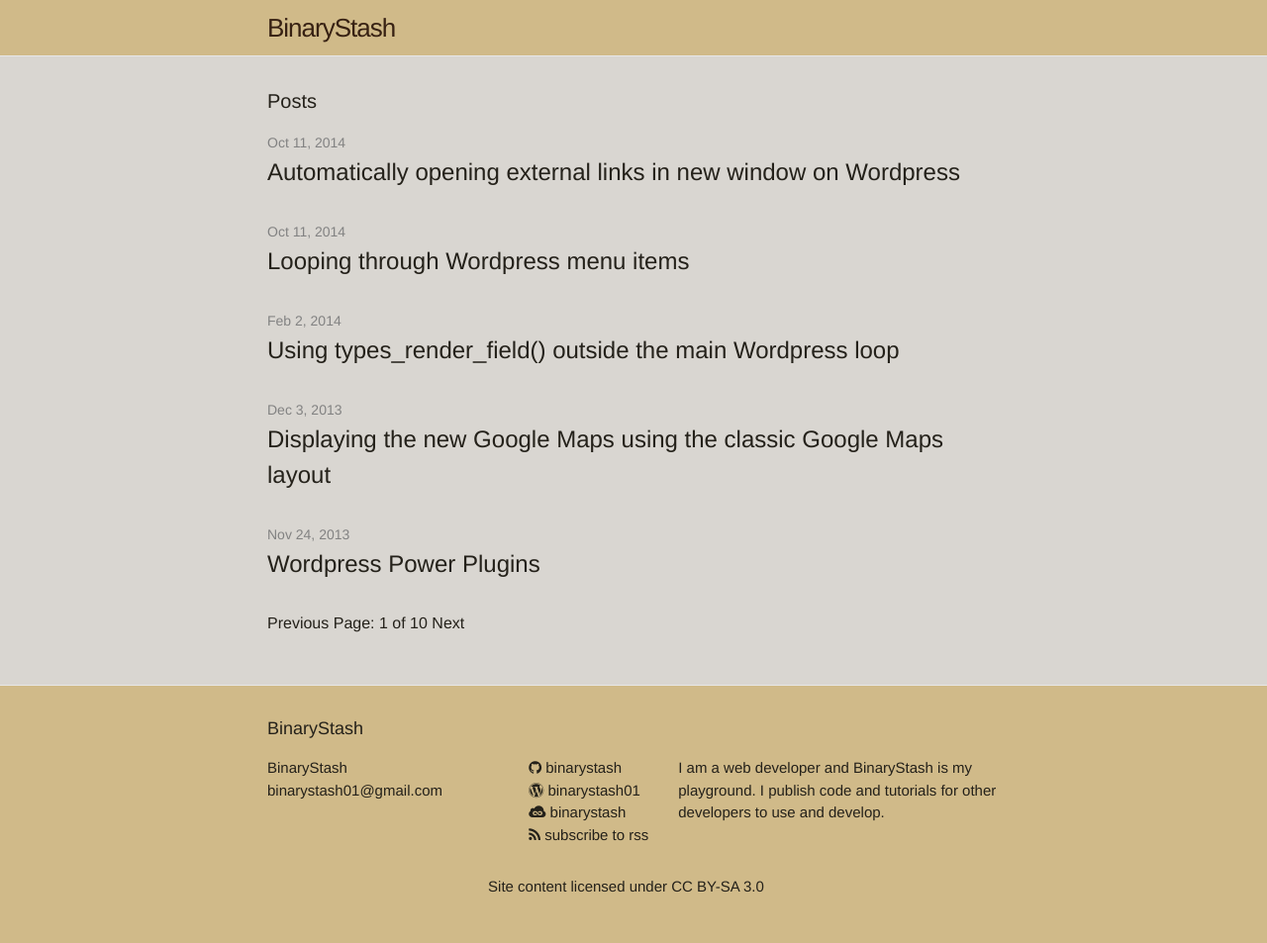
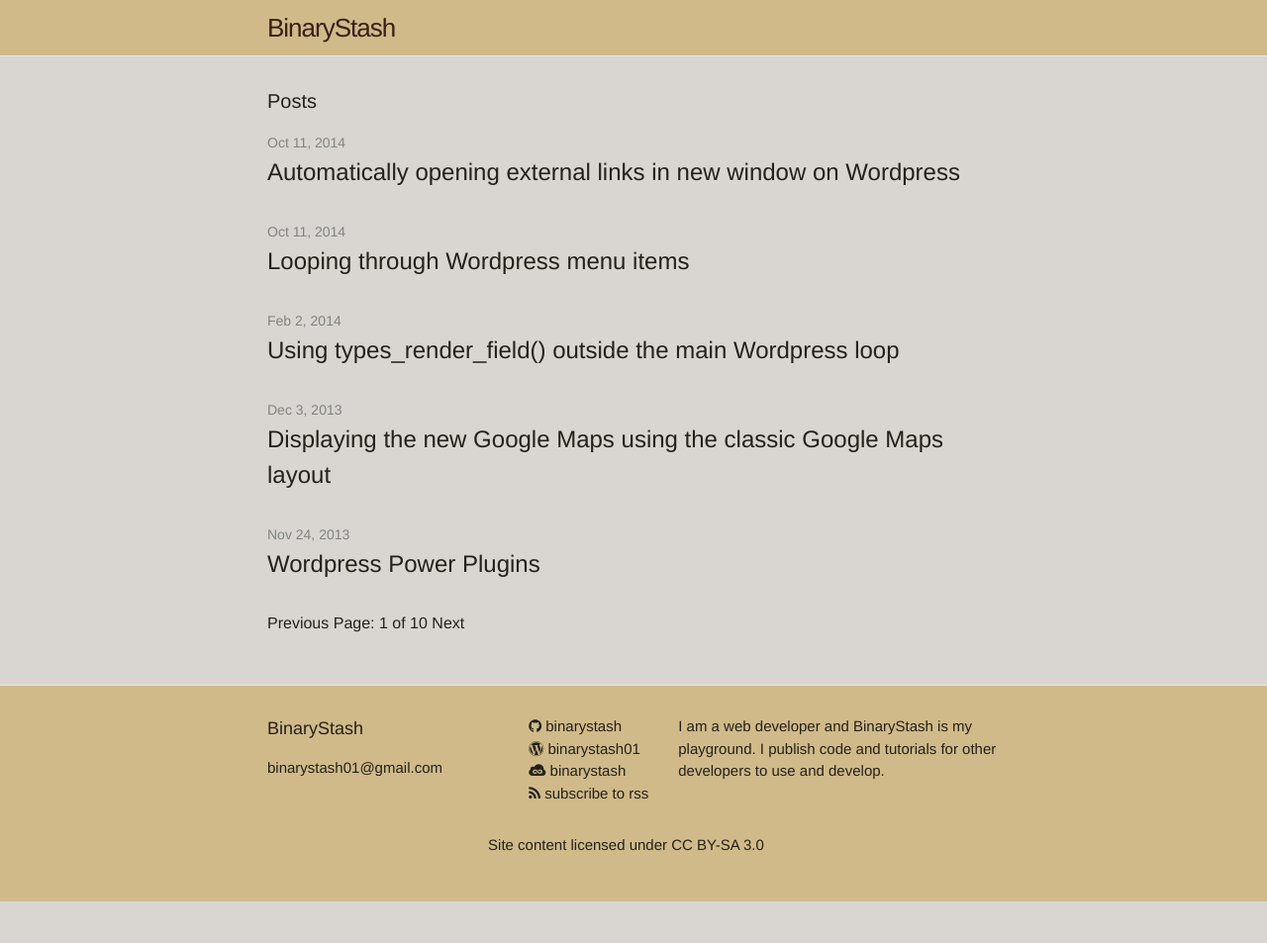
Before and after one commit to binarystash/binarystash-blog, a Jekyll site: the page built from index.html, in a window 1280 px wide. Shown: the whole page at 99% size. Built offline with Jekyll 4.4.1, drawn with Linux system fonts in a browser that asks for light colours; Markdown is read by kramdown in place of the engine named in the settings; the list of posts is cut into pages by our own code; after the commit the page ends 911 px from its top, so only the background shows below that.

Commit message:
updated footer

```diff
--- a/_includes/footer.html
+++ b/_includes/footer.html
@@ -2,12 +2,10 @@
 
   <div class="wrapper">
 
-    <h2 class="footer-heading">{{ site.title }}</h2>
-
     <div class="footer-col-wrapper">
       <div class="footer-col  footer-col-1">
         <ul class="contact-list">
-          <li>{{ site.title }}</li>
+          <li><h2 class="footer-heading">{{ site.title }}</h2></li>
           <li><a href="mailto:{{ site.email }}">{{ site.email }}</a></li>
         </ul>
       </div>
```
